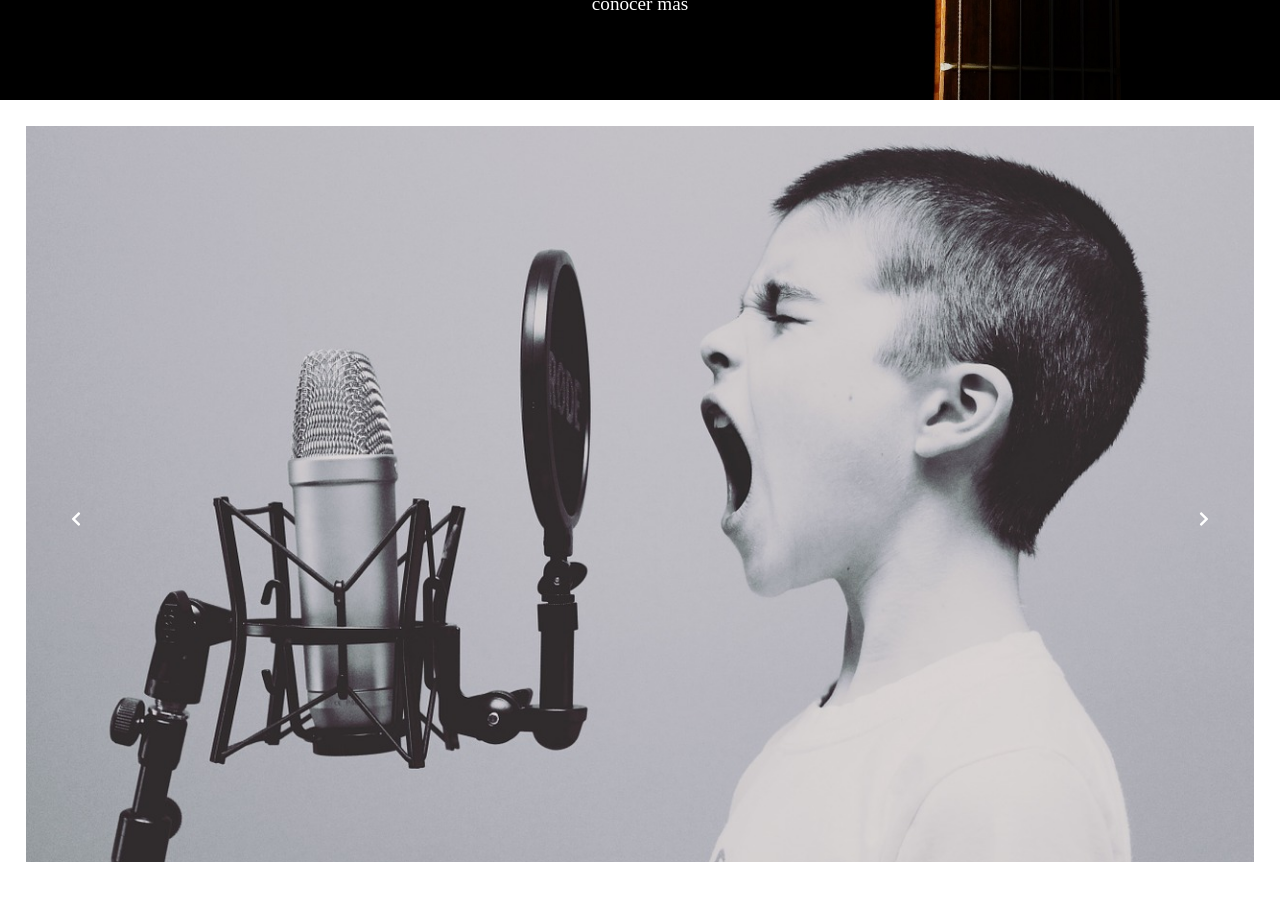
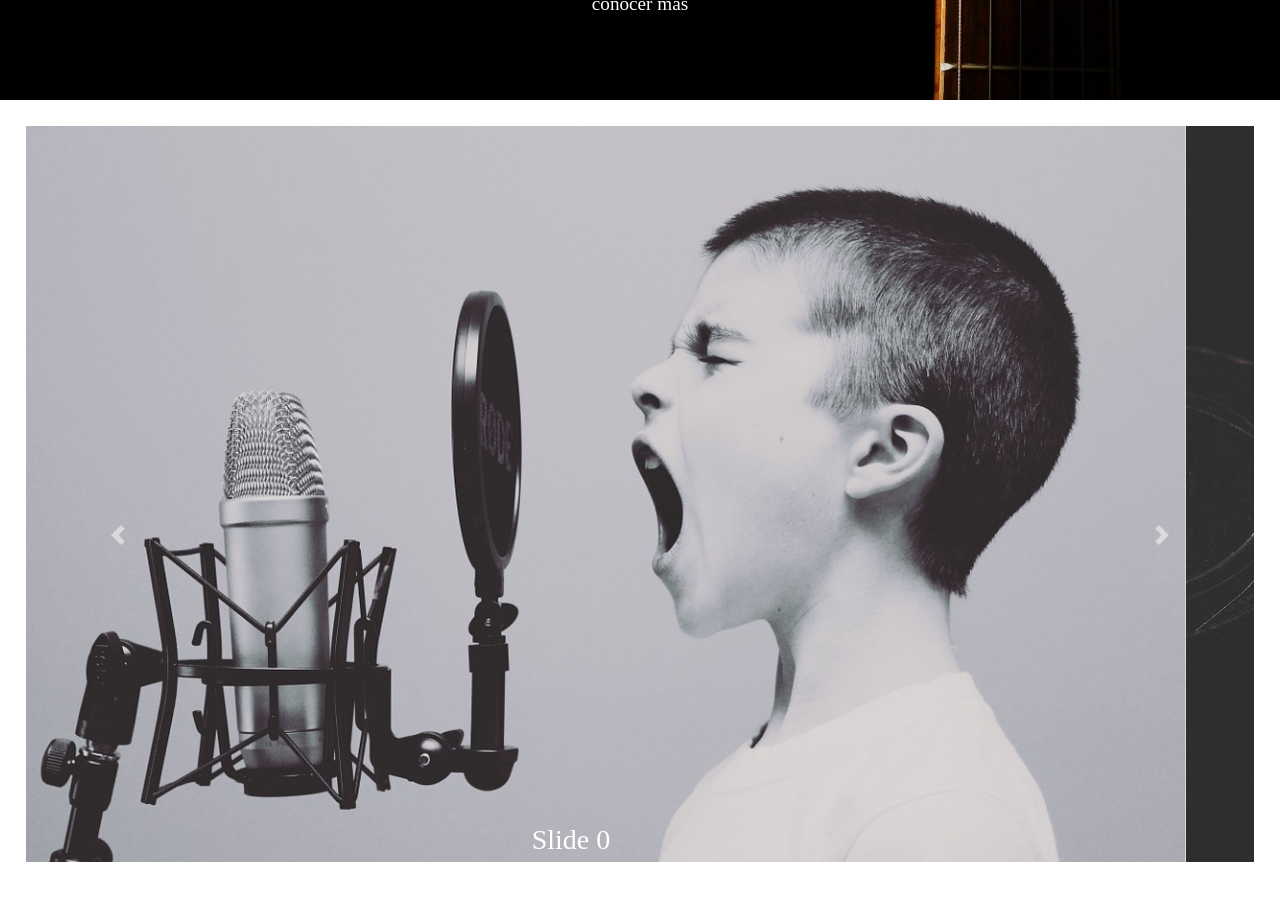
Before and after one commit to dagofonseca/music-front, a React (Create React App) app: page / in a window 1280 px wide. Shown: the part 700-1600 px from the top of the page. Built offline with nearby package versions, Linux system fonts and the light colour scheme.

Commit message:
reactstrap carousel implemented, but Styles and text needs to be done

```diff
--- a/package.json
+++ b/package.json
@@ -7,10 +7,12 @@
     "@fortawesome/free-solid-svg-icons": "^5.10.1",
     "@fortawesome/react-fontawesome": "^0.1.4",
     "axios": "^0.19.0",
+    "bootstrap": "^4.3.1",
     "react": "^16.8.6",
     "react-dom": "^16.8.6",
     "react-router-dom": "^5.0.1",
-    "react-scripts": "3.0.1"
+    "react-scripts": "3.0.1",
+    "reactstrap": "^8.0.1"
   },
   "scripts": {
     "start": "react-scripts start",
--- a/public/index.html
+++ b/public/index.html
@@ -4,8 +4,6 @@
 <head>
   <meta charset="utf-8" />
   <link rel="shortcut icon" href="%PUBLIC_URL%/favicon.ico" />
-  <link rel="stylesheet" href="https://stackpath.bootstrapcdn.com/bootstrap/4.1.3/css/bootstrap.min.css"
-    integrity="sha384-MCw98/SFnGE8fJT3GXwEOngsV7Zt27NXFoaoApmYm81iuXoPkFOJwJ8ERdknLPMO" crossorigin="anonymous">
   <meta name="viewport" content="width=device-width, initial-scale=1" />
   <meta name="theme-color" content="#000000" />
   <!--
@@ -38,17 +36,6 @@
       To begin the development, run `npm start` or `yarn start`.
       To create a production bundle, use `npm run build` or `yarn build`.
     -->
-  <script src="https://code.jquery.com/jquery-3.3.1.slim.min.js"
-    integrity="sha384-q8i/X+965DzO0rT7abK41JStQIAqVgRVzpbzo5smXKp4YfRvH+8abtTE1Pi6jizo"
-    crossorigin="anonymous"></script>
-
-  <script src="https://cdnjs.cloudflare.com/ajax/libs/popper.js/1.14.0/umd/popper.min.js"
-    integrity="sha384-cs/chFZiN24E4KMATLdqdvsezGxaGsi4hLGOzlXwp5UZB1LY//20VyM2taTB4QvJ"
-    crossorigin="anonymous"></script>
-
-  <script src="https://stackpath.bootstrapcdn.com/bootstrap/4.1.0/js/bootstrap.min.js"
-    integrity="sha384-uefMccjFJAIv6A+rW+L4AHf99KvxDjWSu1z9VI8SKNVmz4sk7buKt/6v9KI65qnm"
-    crossorigin="anonymous"></script>
 </body>
 
 </html>
--- a/src/components/Slider.js
+++ b/src/components/Slider.js
@@ -1,5 +1,6 @@
 import React, { Component } from "react";
 import "./styles/slider.css";
+import { UncontrolledCarousel } from "reactstrap";
 import Slide from "./Slide";
 import { LeftArrow, RightArrow } from "./Arrow";
 import img1 from "../images/story1.jpg";
@@ -46,9 +47,15 @@ class Slider extends Component {
     }
 
     render() {
+        const items = this.state.images.map((url, i) =>({
+            src: url,
+            altText: `Slide ${i}`,
+            caption: `Slide ${i}`,
+            header: `Slide ${i}`
+        }));
         return (
             <div className="carrouselSlider">
-                <div className="sliderWrapper"
+                {/* <div className="sliderWrapper"
                     style={{
                         transform: `translateX(${this.state.translateValue}px)`,
                         transition: 'transform ease-out 0.60s'
@@ -60,7 +67,8 @@ class Slider extends Component {
                     }
                 </div>
                 <LeftArrow goToPrevSlide={this.goToPrevSlide} />
-                <RightArrow goToNextSlide={this.goToNextSlide} />
+                <RightArrow goToNextSlide={this.goToNextSlide} /> */}
+                <UncontrolledCarousel items={items}/>
             </div>
         );
     }
--- a/src/index.js
+++ b/src/index.js
@@ -1,3 +1,4 @@
+import 'bootstrap/dist/css/bootstrap.css';
 import React from 'react';
 import ReactDOM from 'react-dom';
 import './index.css';
```
Also changed, not shown: 1 other file (tests, documents, lock files or other folders).
